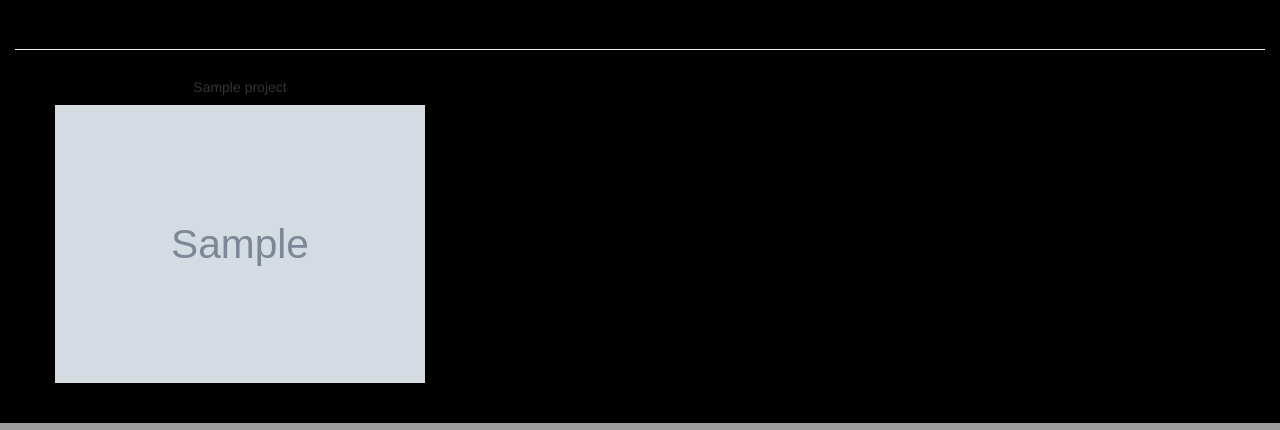
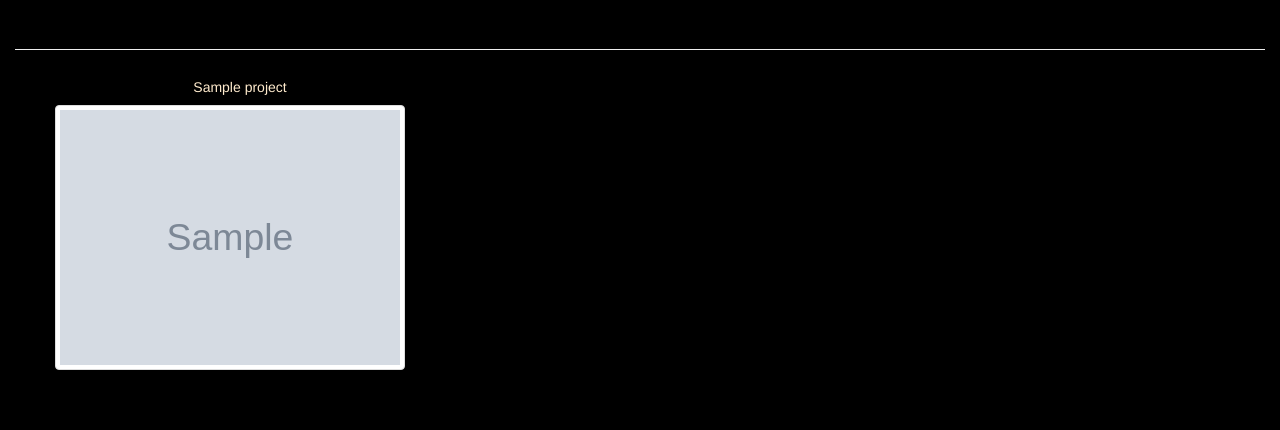
Before and after one commit to karobia001/Awwards, a Django app: page / in a window 1280 px wide. Shown: the part 547-977 px from the top of the page. Run offline with Django 3.2, Linux system fonts and the light colour scheme; a user stored in the database is signed in; tables that the repository leaves empty hold one stand-in row (values such as "Sample post"); grey boxes marked "Sample" are stand-in pictures; some libraries are stand-ins or nearby versions.

Commit message:
fixed all our bugs and errors

```diff
--- a/awww/admin.py
+++ b/awww/admin.py
@@ -1,3 +1,6 @@
 from django.contrib import admin
+from .models import Profile, Project
 
 # Register your models here.
+admin.site.register(Profile)
+admin.site.register(Project)
--- /dev/null
+++ b/awww/email/awward.txt
@@ -0,0 +1,3 @@
+Hello {{name}}
+
+Welcome to  awwards
--- a/awww/templates/index.html
+++ b/awww/templates/index.html
@@ -17,9 +17,9 @@
 
   <div class="row">
     {% for post in projects %}
-    <div class="col-md-4">
-      <h5 class="text-center"> {{post.title}}</h5>
-      <a href="{% url 'projects' post.id %}"><img src="{{post.image.url}}" class="img-responsive" alt="Project" ></a>
+    <div class="cards col-md-4">
+      <h5 class="text-center" style="color:blanchedalmond"> {{post.title}}</h5>
+      <a href="{% url 'projects' post.id %}"><img src="{{post.image.url}}" class="img-responsive thumbnail" alt="Project" width="350px" , height="400px"></a>
 
     </div>
     {% endfor %}
--- a/awww/templates/profile.html
+++ b/awww/templates/profile.html
@@ -39,11 +39,11 @@
           {% for project in projects %}
 
           <div class="col-md-4">
-            <img  src="{{project.image.url}}" class="radius" alt="Project" class="img-responsive">
+            <img  src="{{project.image.url}}" class="radius" alt="Project" class="img-responsive thumbnail" width="200px">
             <style>
               .radius{
-                height: 250px;
-                width: 250px;
+                height: 20px;
+                width: 20px;
               }
             </style>
           </div>
```
Also changed, not shown: awww/migrations/0001_initial.py (added).
